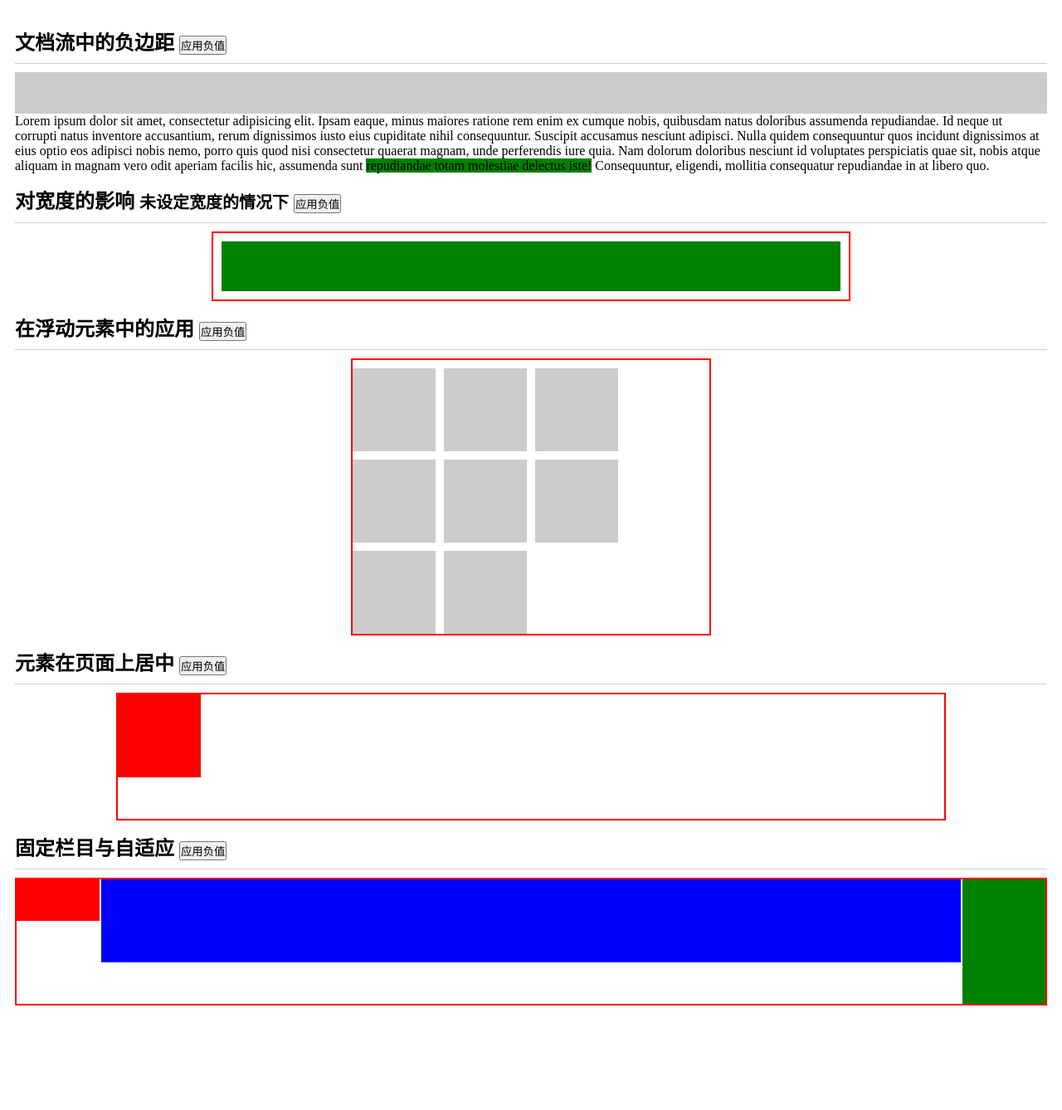
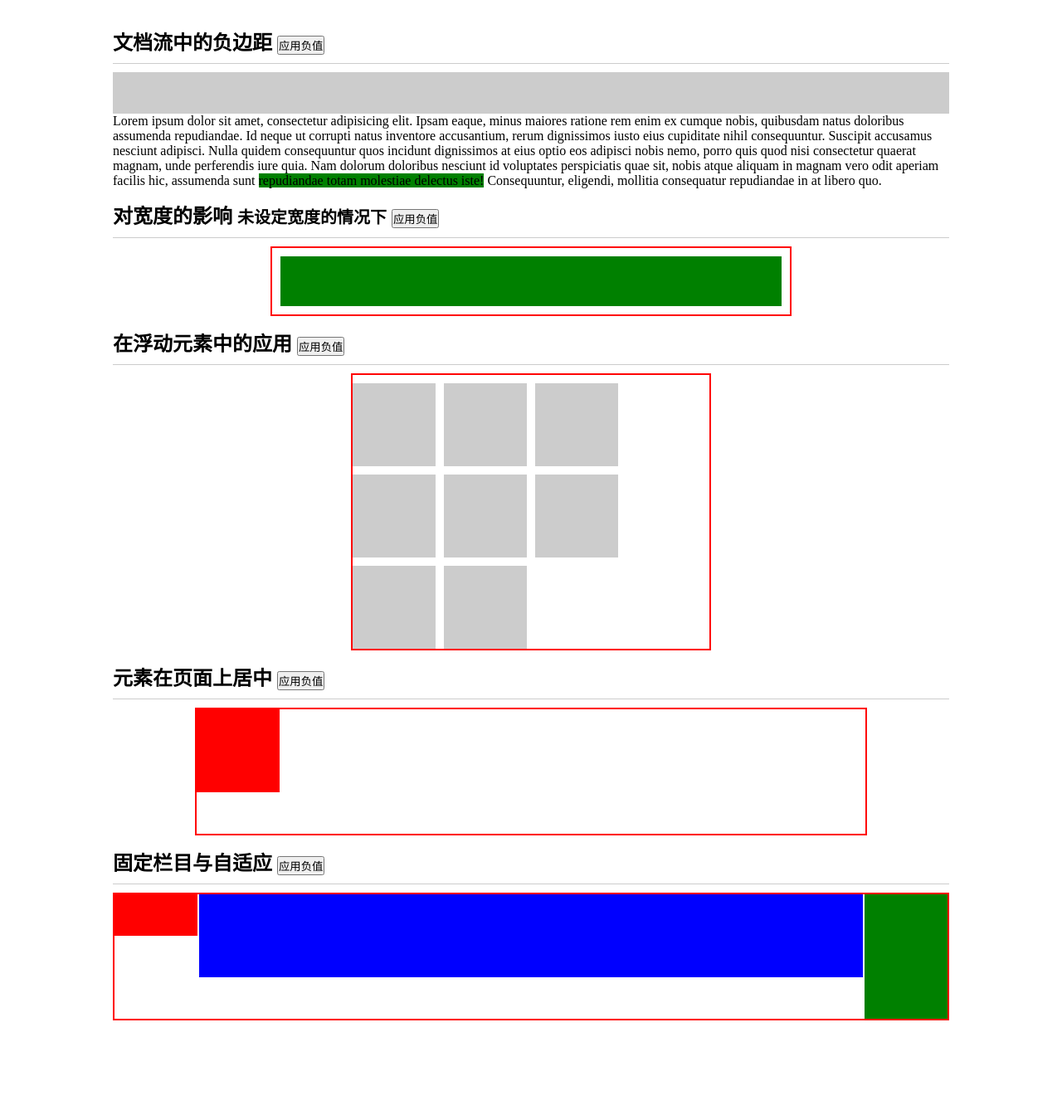
Before and after one commit to pizimu/blog, a Jekyll site: the page lab/negative-margin.html, which Jekyll copies as it is, in a window 1280 px wide. Shown: the whole page at 83% size. Built offline with Jekyll 4.4.1, drawn with Linux system fonts in a browser that asks for light colours.

Commit message:
Update negative-margin.html

```diff
--- a/lab/negative-margin.html
+++ b/lab/negative-margin.html
@@ -5,7 +5,7 @@
 	<title>negative value</title>
 	<style>
 		body{
-			padding:10px 10px 100px 10px;
+			padding:10px 10% 100px 10%;
 		}
 		body *{
 			margin:0;
```
